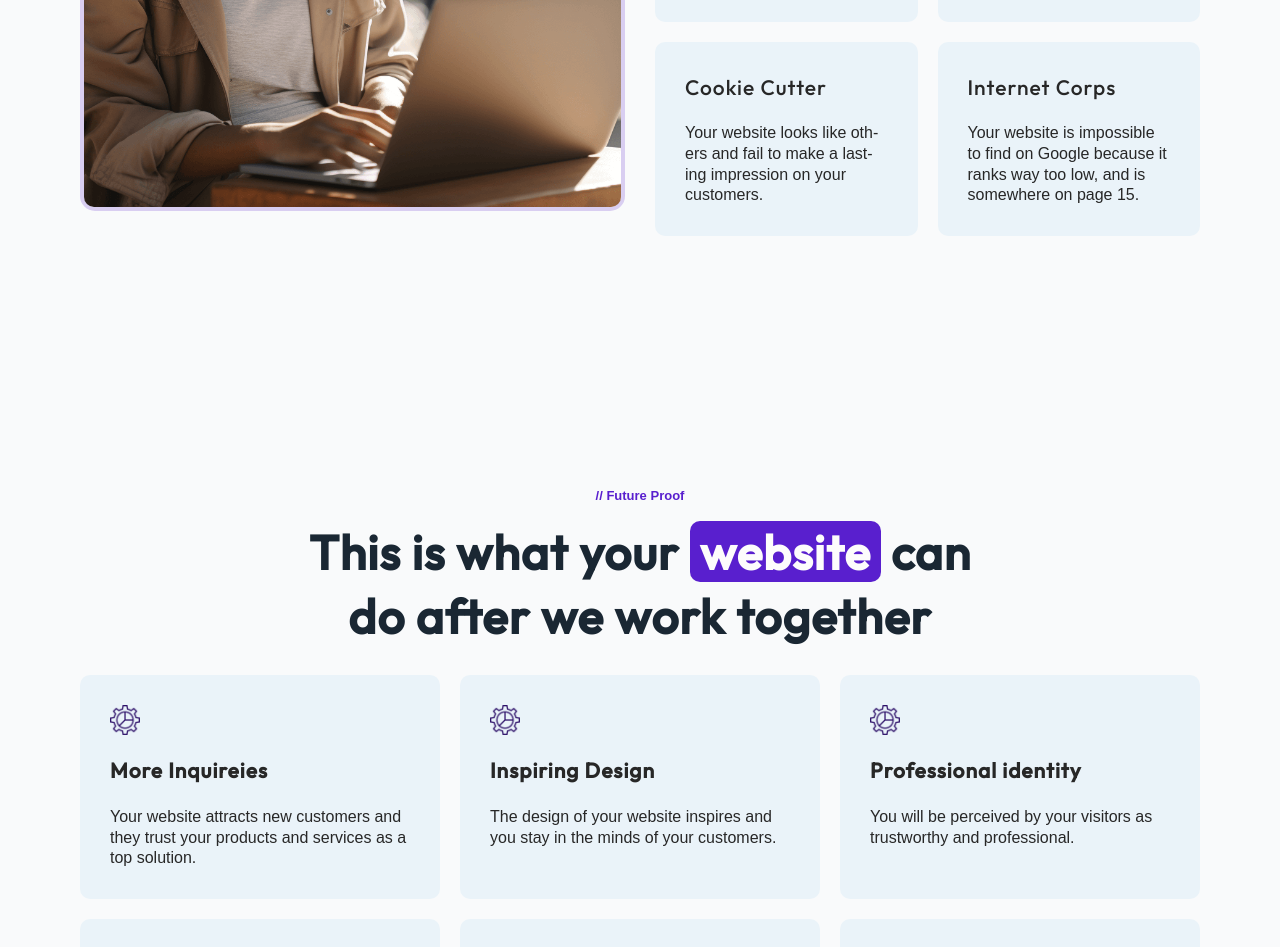
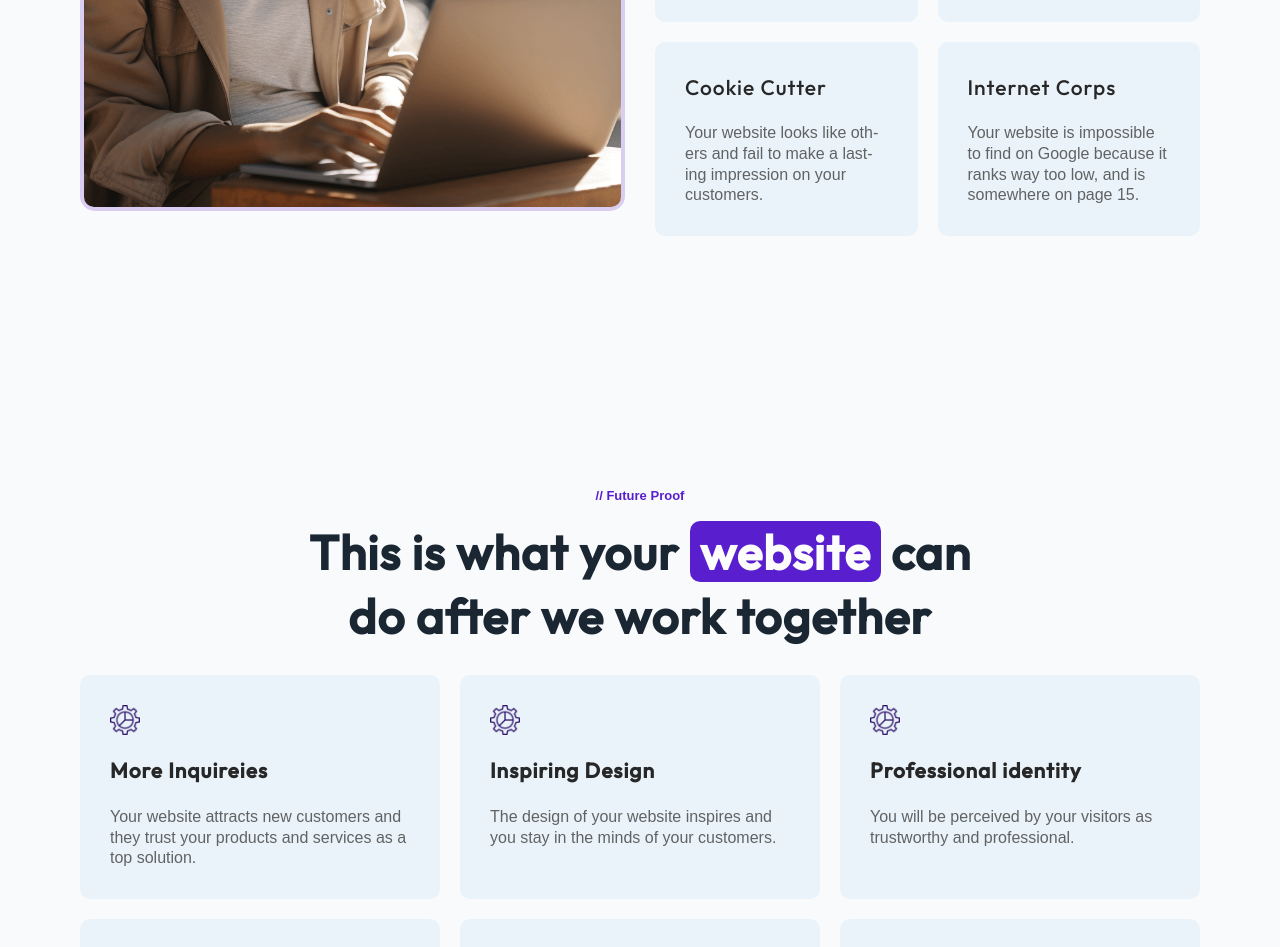
Before and after one commit to ChristianWare/chris-ware-agency, a Next.js app: page / in a window 1280 px wide. Shown: the part 1620-2567 px from the top of the page. Built offline with nearby package versions, Linux system fonts and the light colour scheme; a web font is replaced by a local one.

Commit message:
Solutions + Challenge opacity update

```diff
--- a/src/components/Challenge/Challenge.module.css
+++ b/src/components/Challenge/Challenge.module.css
@@ -63,6 +63,7 @@
 .desc {
   font-family: var(--azeretMono);
   line-height: 130%;
+  opacity: 0.7;
 }
 
 .imgContainer {
@@ -80,7 +81,7 @@
   border-radius: 10px;
 }
 
-@media screen and (max-width: 968px) {
+@media screen and (max-width: 1068px) {
   .top {
     width: 100%;
   }
--- a/src/components/Solutions/Solutions.module.css
+++ b/src/components/Solutions/Solutions.module.css
@@ -9,7 +9,6 @@
   align-items: center;
   justify-content: center;
   width: 100%;
-
 }
 
 .heading {
@@ -25,7 +24,6 @@
   margin-right: 1rem;
   border-radius: 10px;
 }
-
 
 .grid {
   display: grid;
@@ -46,8 +44,8 @@
 .desc {
   font-family: var(--azeretMono);
   line-height: 130%;
+  opacity: 0.7;
 }
-
 
 @media screen and (max-width: 968px) {
   .top {
@@ -74,7 +72,6 @@
     justify-content: flex-start;
   }
 
-
   .grid {
     grid-template-columns: repeat(1, 1fr);
   }
```
